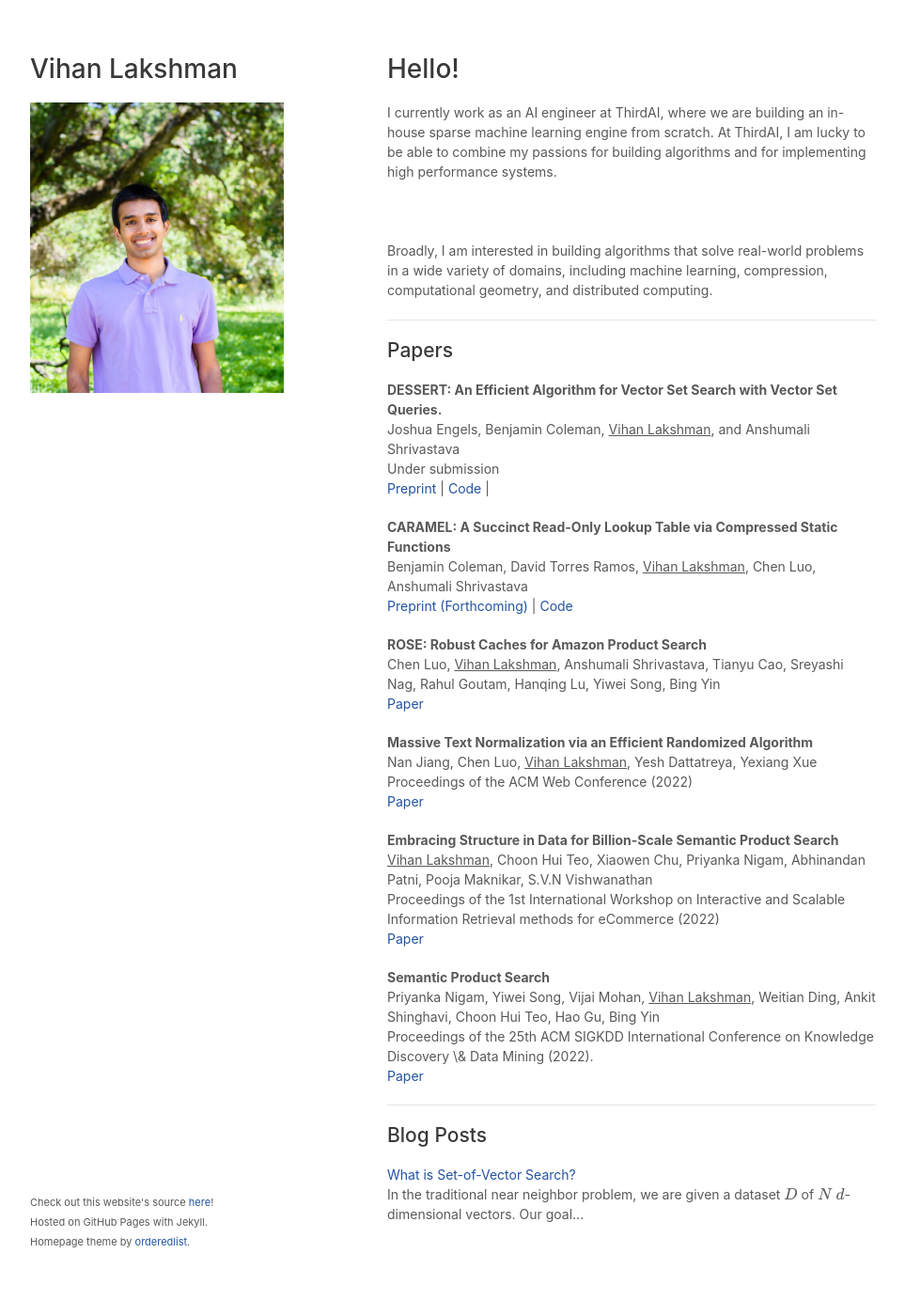
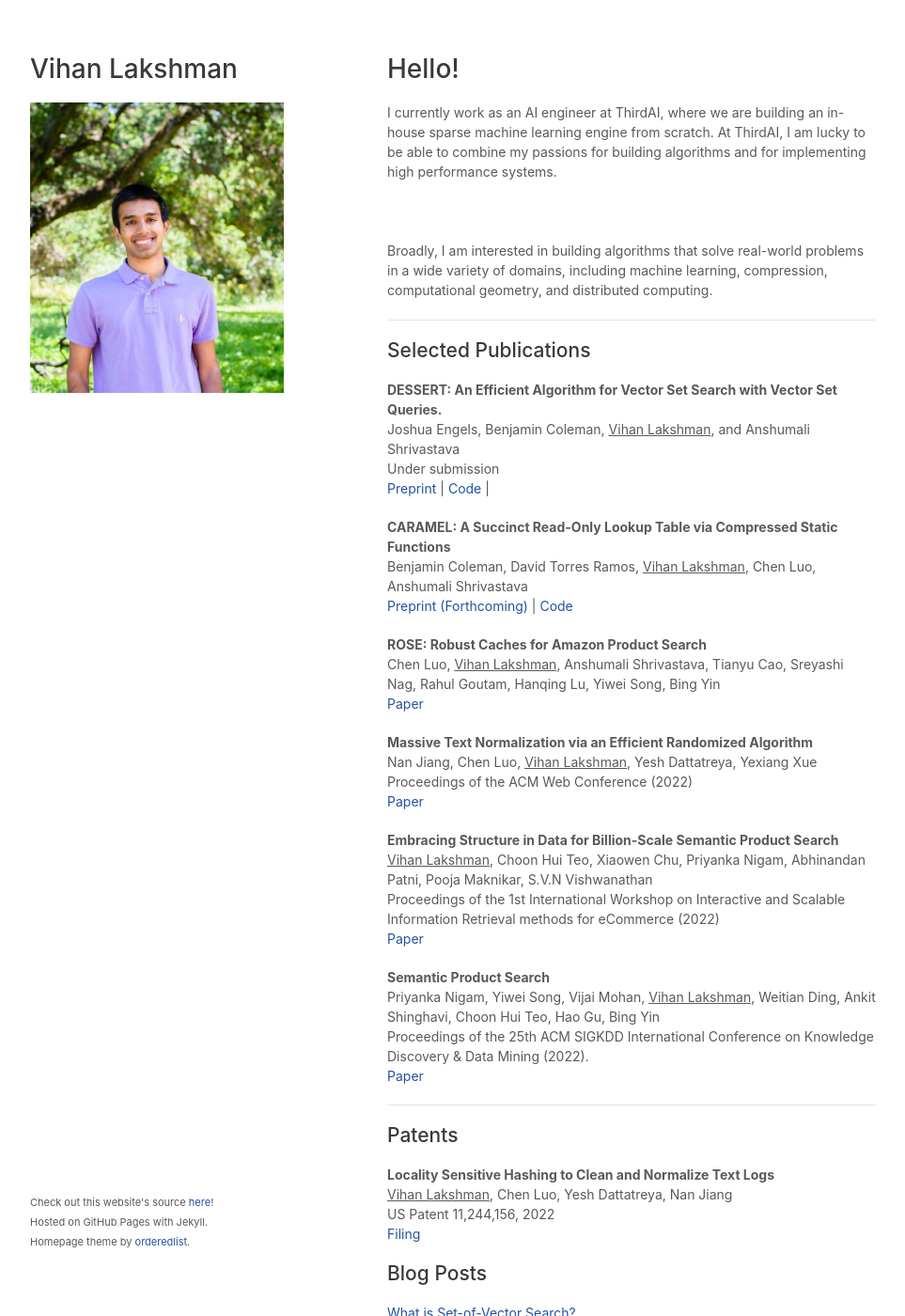
Before and after one commit to vihan-lakshman/vihan-lakshman.github.io, a Jekyll site: the page built from index.html, in a window 1280 px wide and 1400 px high. Shown: the whole window at 94% size, without its empty margins (158-1121 px from the left). Built offline with Jekyll 4.4.1, drawn with Linux system fonts in a browser that asks for light colours; a style sheet for code colours, icons or effects is not loaded.

Commit message:
Add patent

```diff
--- a/index.html
+++ b/index.html
@@ -60,7 +60,7 @@
       <br>
 
       <hr>
-      <h2>Papers</h2>
+      <h2>Selected Publications</h2>
       <p>
         <b>DESSERT: An Efficient Algorithm for Vector Set Search with Vector Set Queries.</b> <br>
         Joshua Engels, Benjamin Coleman, <u>Vihan Lakshman</u>, and Anshumali Shrivastava<br>
@@ -103,11 +103,20 @@
         <b>Semantic Product Search</b> <br>
         Priyanka Nigam, Yiwei Song, Vijai Mohan, <u>Vihan Lakshman</u>, Weitian Ding, Ankit Shinghavi, Choon Hui Teo,
         Hao Gu, Bing Yin<br>
-        Proceedings of the 25th ACM SIGKDD International Conference on Knowledge Discovery \& Data Mining (2022).<br>
+        Proceedings of the 25th ACM SIGKDD International Conference on Knowledge Discovery & Data Mining (2022).<br>
 
         <a href="https://dl.acm.org/doi/pdf/10.1145/3292500.3330759">Paper</a>
       </p>
       <hr>
+
+      <h2> Patents</h2>
+      <p>
+        <b>Locality Sensitive Hashing to Clean and Normalize Text Logs</b><br>
+        <u>Vihan Lakshman</u>, Chen Luo, Yesh Dattatreya, Nan Jiang<br>
+        US Patent 11,244,156, 2022<br>
+        <a href="https://patentimages.storage.googleapis.com/ae/50/8d/1f5b7fb9c246b2/US11244156.pdf">Filing</a>
+      </p>
+
 
       <h2>Blog Posts</h2>
       {% for post in site.posts %}
```
